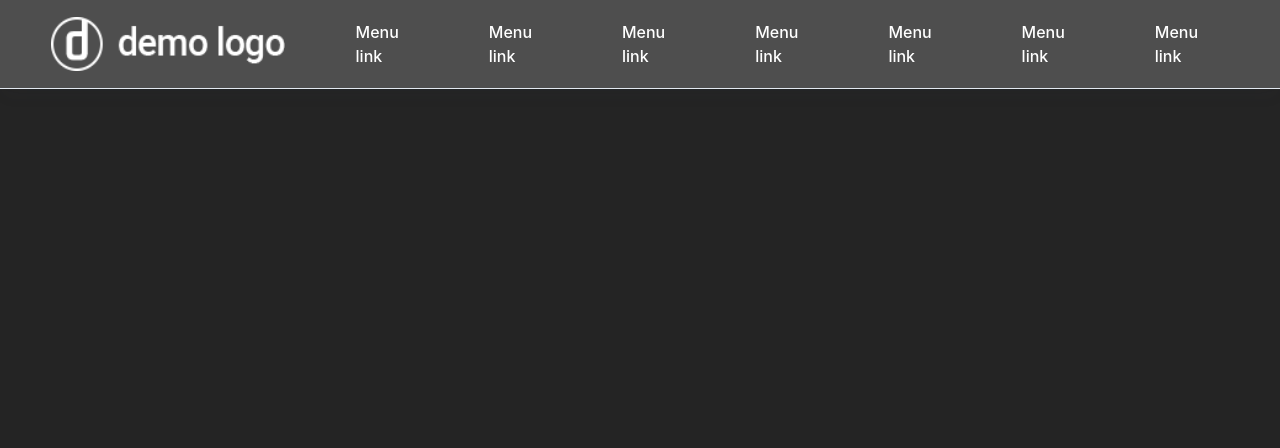
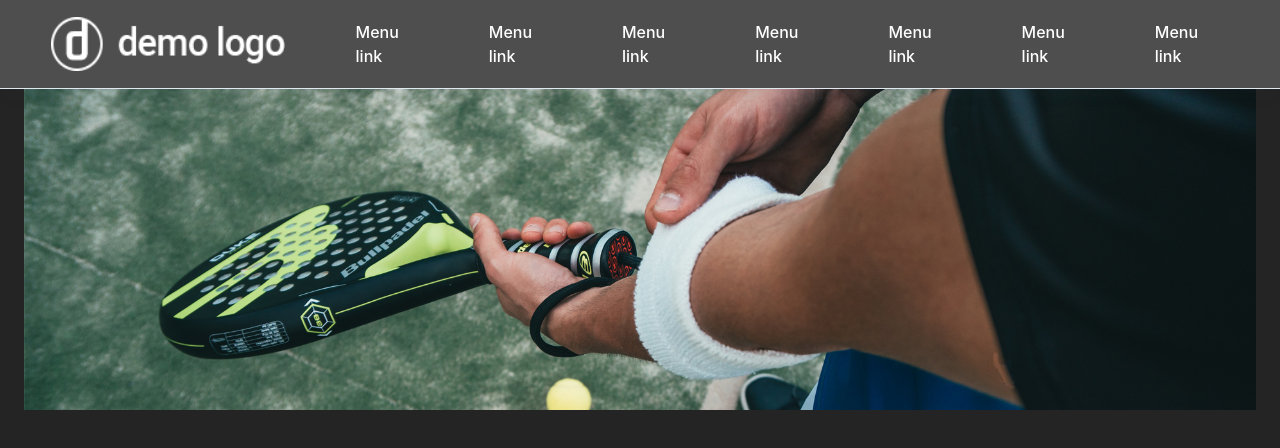
Before and after one commit to PauloArthur/landing-page-svelte, a Svelte app: page / in a window 1280 px wide. Shown: the top 448 px of the page. Built offline with nearby package versions, Linux system fonts and the light colour scheme.

Commit message:
feat: adds mock Hero section and Section component

```diff
--- a/src/App.svelte
+++ b/src/App.svelte
@@ -1,9 +1,11 @@
 <script>
   import Navbar from './lib/Navbar.svelte'
+  import Hero from './lib/Hero.svelte'
 </script>
 
 <main>
   <Navbar />
+  <Hero />
 </main>
 
 <style>
--- /dev/null
+++ b/src/lib/Hero.svelte
@@ -0,0 +1,13 @@
+<script>
+  import slide1 from '../assets/swiper_slide_1.jpg'
+  import Section from './Section.svelte'
+</script>
+
+<!-- Component: Basic Hero Mock -->
+<Section>
+  <img src={slide1} alt="" class="">
+</Section>
+<!-- End Basic Hero Mock-->
+
+<style>
+</style>
--- /dev/null
+++ b/src/lib/Section.svelte
@@ -0,0 +1,15 @@
+<script>
+</script>
+
+<!-- Component: Basic Section -->
+<section class="">
+  <div class="container mx-auto px-6">
+    <slot>
+      <p>Default section</p>
+    </slot>
+  </div>
+</section>
+<!-- End Basic Section-->
+
+<style>
+</style>
```
Also changed, not shown: src/assets/swiper_slide_1.jpg (added).
